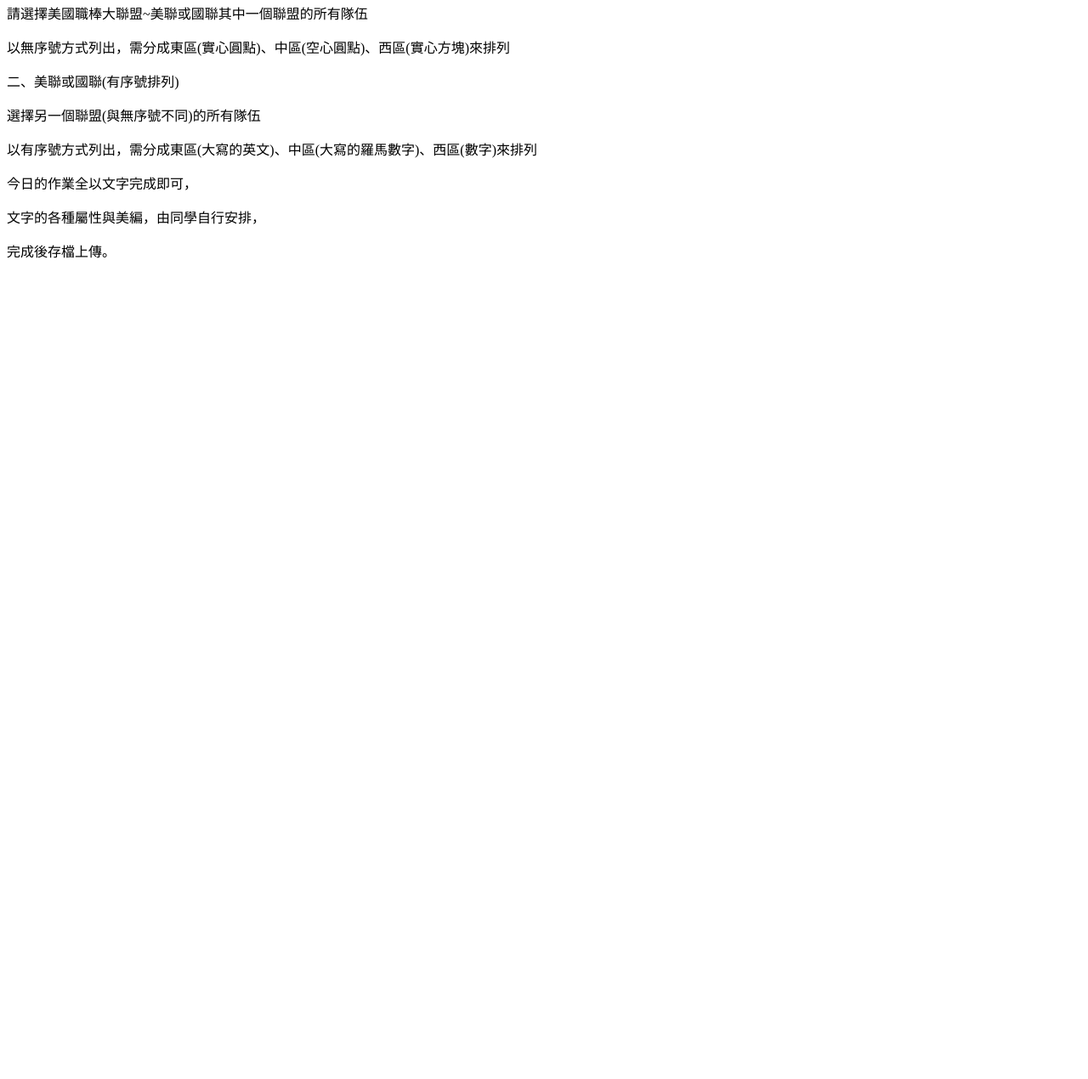
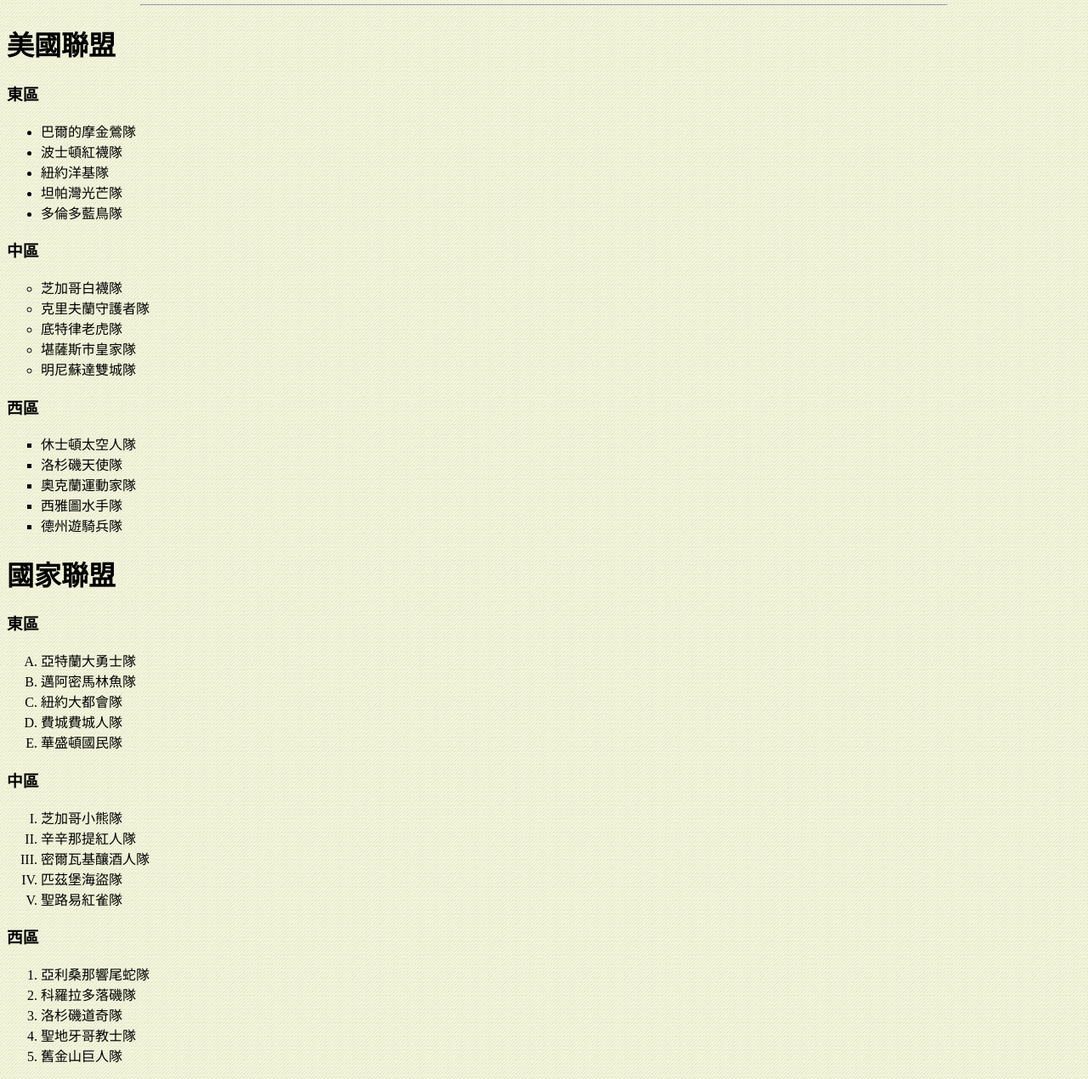
Before and after one commit to liang2000kimo/htmldemo, a plain HTML site: page work5.html in a window 1280 px wide. Shown: the part 165-1435 px from the top of the page at 85% size. Before the commit the page ends 800 px from the top, so only its background shows below. Drawn offline with Linux system fonts and the light colour scheme.

Commit message:
Add files via upload

```diff
--- a/work5.html
+++ b/work5.html
@@ -1,25 +1,63 @@
 <html>
 <head>
 <title>
-建立清單(無序號與有序號)
+建立清單(無序號與有序號)-美國職棒大聯盟
 </title>
 </head>
-<body>
-作業說明~<p>
-檔名：task5.html<p>
-標題~美國職棒大聯盟<p>
-
-一、美聯或國聯(無序號排列)<p>
-請選擇美國職棒大聯盟~美聯或國聯其中一個聯盟的所有隊伍<p>
-以無序號方式列出，需分成東區(實心圓點)、中區(空心圓點)、西區(實心方塊)來排列<p>
-
-二、美聯或國聯(有序號排列)<p>
-選擇另一個聯盟(與無序號不同)的所有隊伍<p>
-以有序號方式列出，需分成東區(大寫的英文)、中區(大寫的羅馬數字)、西區(數字)來排列<p>
-
-今日的作業全以文字完成即可，<p>
-文字的各種屬性與美編，由同學自行安排，<p>
-完成後存檔上傳。
-
+<body background='bg05.png'>
+<center>
+<img src='e0.png'><p>
+<hr width='75%'>
+</center>
+<h1>美國聯盟</h1>
+<h3>東區</h3>
+<ul type='disc'>
+<li>巴爾的摩金鶯隊
+<li>波士頓紅襪隊
+<li>紐約洋基隊
+<li>坦帕灣光芒隊
+<li>多倫多藍鳥隊
+</ul>
+<h3>中區</h3>
+<ul type='circle'>
+<li>芝加哥白襪隊
+<li>克里夫蘭守護者隊
+<li>底特律老虎隊
+<li>堪薩斯市皇家隊
+<li>明尼蘇達雙城隊
+</ul>
+<h3>西區</h3>
+<ul type='square'>
+<li>休士頓太空人隊
+<li>洛杉磯天使隊
+<li>奧克蘭運動家隊
+<li>西雅圖水手隊
+<li>德州遊騎兵隊
+</ul>
+<h1>國家聯盟</h1>
+<h3>東區</h3>
+<ol type='A'>
+<li>亞特蘭大勇士隊
+<li>邁阿密馬林魚隊
+<li>紐約大都會隊
+<li>費城費城人隊
+<li>華盛頓國民隊
+</ol>
+<h3>中區</h3>
+<ol type='I'>
+<li>芝加哥小熊隊
+<li>辛辛那提紅人隊
+<li>密爾瓦基釀酒人隊
+<li>匹茲堡海盜隊
+<li>聖路易紅雀隊
+</ol>
+<h3>西區</h3>
+<ol type='1'>
+<li>亞利桑那響尾蛇隊
+<li>科羅拉多落磯隊
+<li>洛杉磯道奇隊
+<li>聖地牙哥教士隊
+<li>舊金山巨人隊
+</ol>
 </body>
 </html>
```
